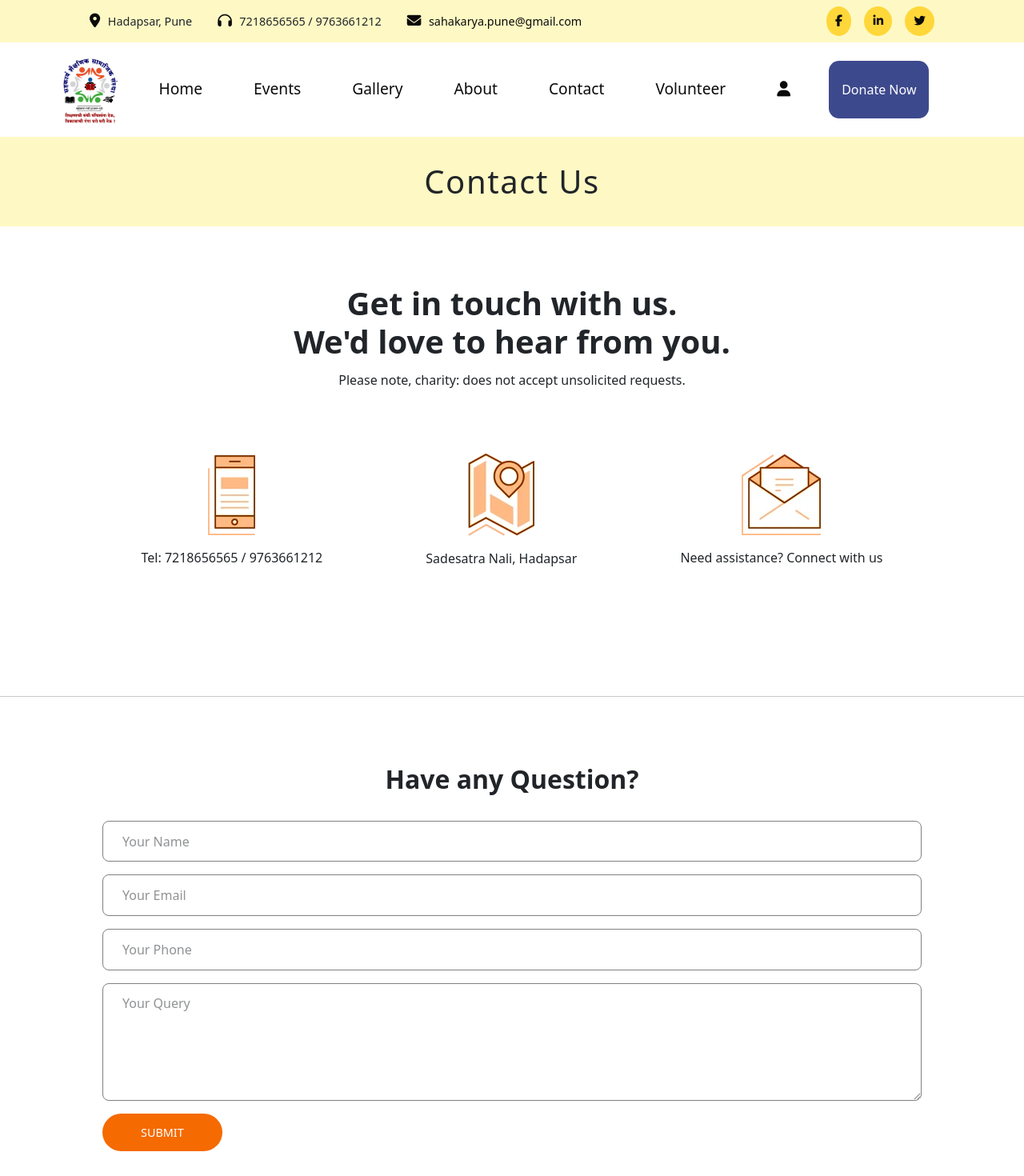
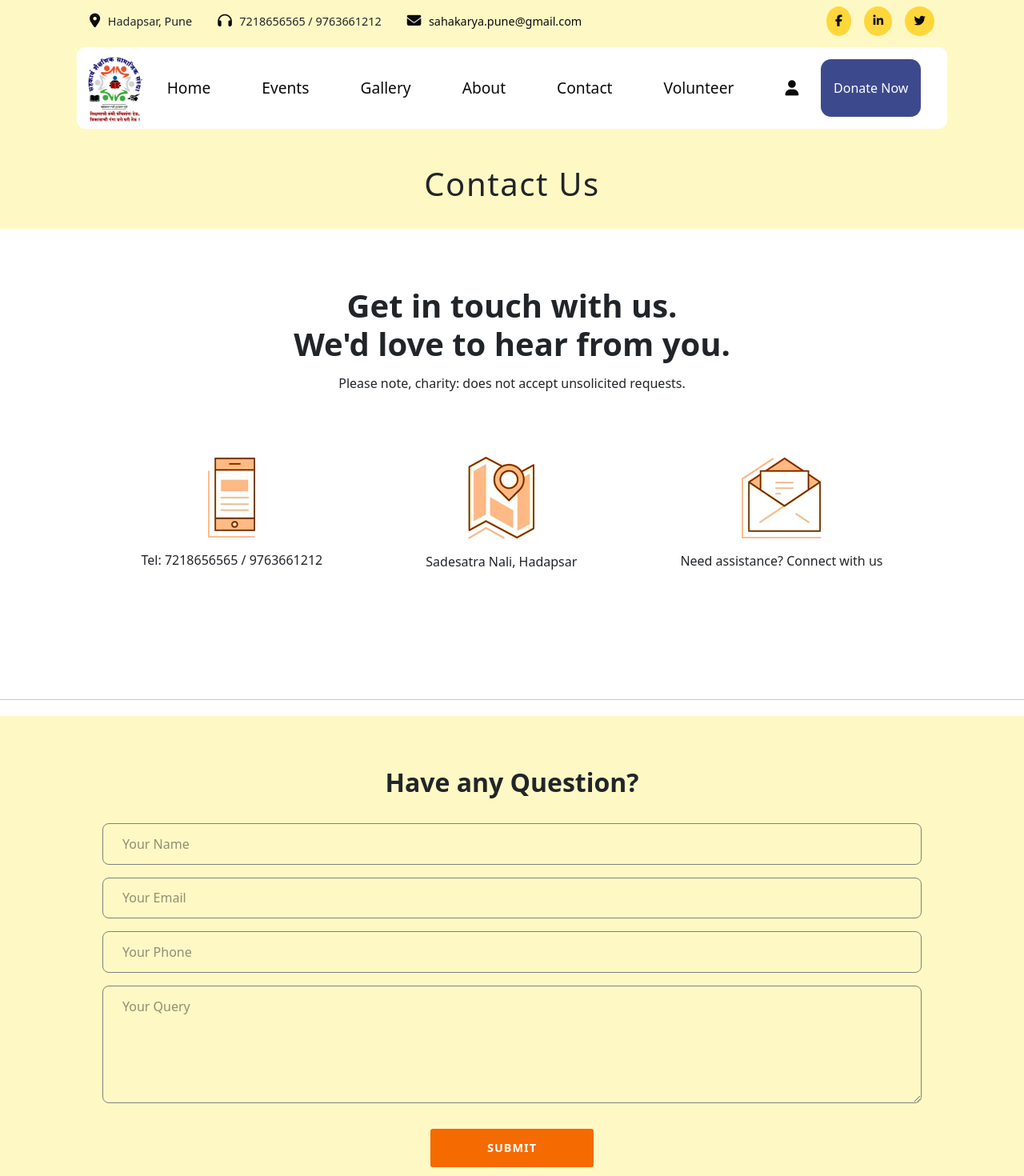
Before and after one commit to PratikChavan97/sahkarya, a React (Vite) app: page /contact in a window 1280 px wide. Shown: the top 1470 px of the page at 80% size. Built offline with nearby package versions, Linux system fonts and the light colour scheme.

Commit message:
New Edits

```diff
--- a/src/components/site/Header.jsx
+++ b/src/components/site/Header.jsx
@@ -1,12 +1,13 @@
 import { Link, NavLink } from "react-router-dom";
+import { useState } from "react";
+
 import "./module.Header.css";
-import { useState } from "react";
 
 function Header({ update }) {
   const [visible, setVisible] = useState();
 
   return (
-    <>
+    <div className="header">
       <header>
         <div className="top">
           <div className="contact">
@@ -87,7 +88,7 @@ function Header({ update }) {
           </nav>
         </div>
       )}
-    </>
+    </div>
   );
 }
 
--- a/src/components/site/module.ContactHeader.css
+++ b/src/components/site/module.ContactHeader.css
@@ -5,8 +5,9 @@
   font-size: 3rem;
   font-weight: 600;
   letter-spacing: 0.1rem;
+  /* background-color: #fff; */
 }
 
-.contact-header h2 {
+.contact-header > h2 {
   font-size: 2.5rem;
 }
--- a/src/components/site/module.Header.css
+++ b/src/components/site/module.Header.css
@@ -1,3 +1,8 @@
+div.header {
+  background-color: #fef9c4;
+  padding-bottom: 0.8rem;
+}
+
 .top {
   background-color: #fef9c4;
   width: 100%;
@@ -53,10 +58,10 @@
 
 header .navi {
   background-color: #fff;
-  width: 91%;
-  margin: 0 auto;
-  padding: 0.8rem;
-  border-radius: 0.3rem;
+  width: 85%;
+  margin: 0.4rem auto 0;
+  padding: 0.3rem;
+  border-radius: 0.7rem;
 
   display: flex;
   justify-content: space-between;
--- a/src/index.css
+++ b/src/index.css
@@ -103,11 +103,11 @@ hr {
 .contact-section .contact-form {
   width: 100%;
   padding: 4rem 7rem;
-  background-color: #fff;
+  background-color: #fef9c4;
 }
 .contact-section form {
   margin: 1rem auto;
-  background-color: #fff;
+  /* background-color: #fff; */
   padding: 1rem;
 
   display: flex;
@@ -130,5 +130,9 @@ hr {
   color: #fff;
   font-size: 0.9rem;
   padding: 0.8rem 3rem;
-  border-radius: 2rem;
+  border-radius: 0.2rem;
+  width: 20%;
+  font-weight: bold;
+  letter-spacing: 1px;
+  margin: 1rem auto;
 }
```
Also changed, not shown: remaining.txt.
